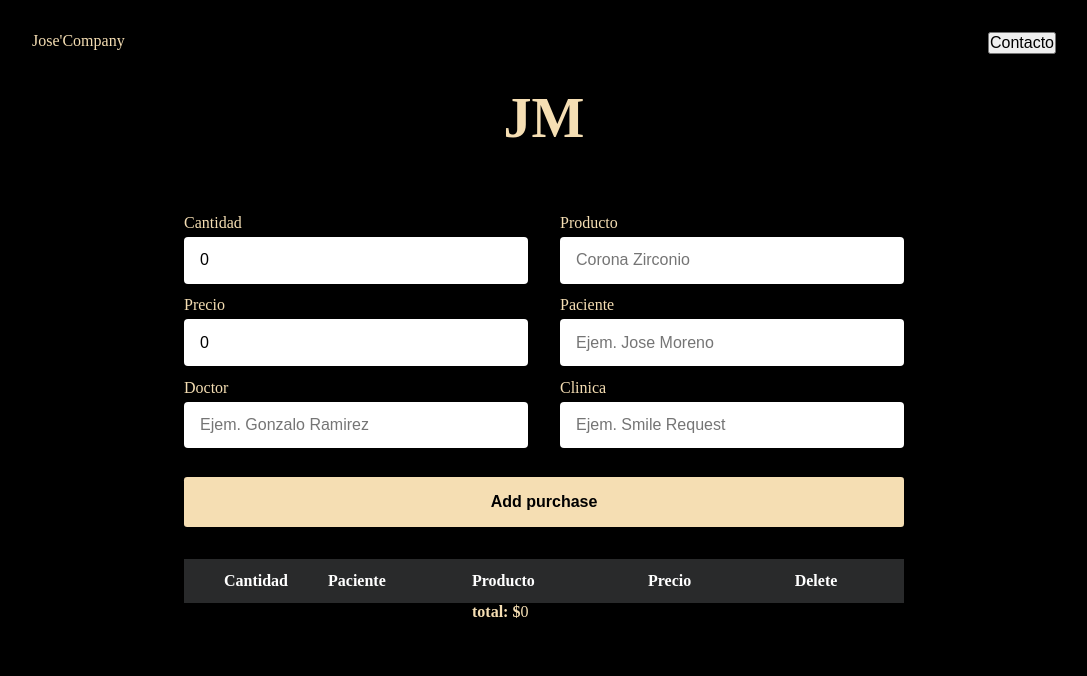
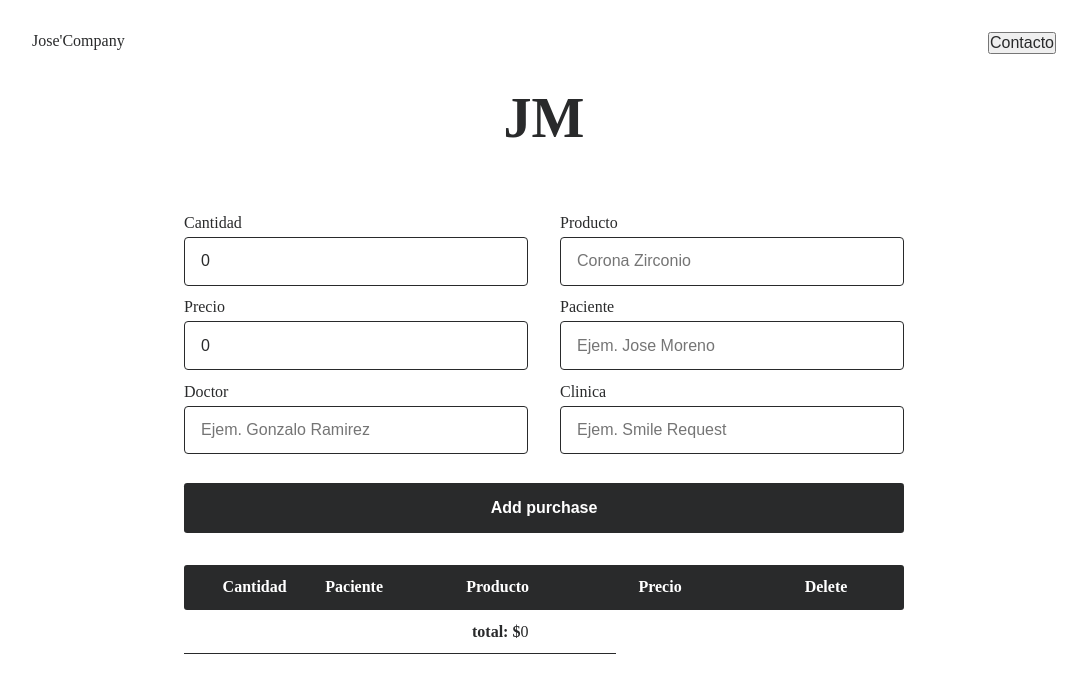
Before and after one commit to JooseMM/cuentas-PDF, a React (Vite) app: page / in a window 1280 px wide. Shown: the top 676 px of the page, without its empty margins (96-1183 px from the left). Built offline with nearby package versions, Linux system fonts and the light colour scheme.

Commit message:
add delete button and logic

```diff
--- a/src/App.css
+++ b/src/App.css
@@ -1,5 +1,9 @@
+:root {
+  --soft-black: #292A2B;
+}
 *, * > * {
   box-sizing: border-box;
+  color: var(--soft-black);
   padding: 0;
   margin: 0;
   font-size: 16px;
@@ -16,7 +20,7 @@ main {
 }
 input{
   padding: 0.9rem 1rem;
-  border: none;
+  border: solid 1px var(--soft-black);
   border-radius: 4px;
 }
 h1 {
@@ -69,7 +73,8 @@ h1 {
 .input-section .add-button {
   margin-top: 1rem;
   width: 100%;
-  background-color: wheat;
+  background-color: var(--soft-black);
+  color: white;
   outline: none;
   border: none;
   padding: 1rem;
@@ -84,6 +89,7 @@ thead {
   background-color: #292A2B;
   color: white;
   padding-block: 0.8rem;
+  border-radius: 3px;
 }
 tbody {
   padding: 0;
@@ -93,11 +99,26 @@ tbody {
 th {
   width: 9rem;
   text-align: left;
+  color: white;
 }
 td {
   padding-block: 1.5rem;
   width: 9rem;
   font-size: 16px;
+}
+tr {
+  border-bottom: solid 1px var(--soft-black);
+}
+tfoot > tr {
+  text-align: left;
+}
+tfoot th {
+  text-align: right;
+}
+tfoot td {
+  padding-block: 0.8rem;
+}
+.client {
 }
 .product {
   width: 11rem;
@@ -106,21 +127,10 @@ td {
   width: 7rem;
 }
 .delete {
-  width: 7rem;
-}
-tfoot > tr {
-  text-align: left;
-}
-tfoot th {
-  text-align: right;
-}
-tfoot td {
-  padding-block: 0;
+  width: 10rem;
+  text-align: center;
 }
 .qty {
   text-align: center;
 
 }
-.delete {
-  text-align: center;
-}
--- a/src/App.tsx
+++ b/src/App.tsx
@@ -12,7 +12,7 @@ function App() {
       <Navbar/>
     <main className="main-container">
       <InputInterface handleChange={handleChange} state={state} />
-      <OutputInterface state={state} total={total}/>
+      <OutputInterface state={state} handleChange={handleChange} total={total}/>
     </main>
     </>
   )
--- a/src/Components/InputInterface.tsx
+++ b/src/Components/InputInterface.tsx
@@ -11,6 +11,9 @@ const currentIndex = state.length - 1;
 	      <label htmlFor='productQuantity'>Cantidad</label>
 	      <input type="number" id="productQuantity"
 	      value={state[currentIndex].productQuantity}
+	      step={1}
+	      min={0}
+	      max={100}
 	      onChange={(e)=> handleChange(undefined, e.target.value, 'productQuantity')}
 	      />
 	  </div>
--- a/src/Components/OutputInterface.tsx
+++ b/src/Components/OutputInterface.tsx
@@ -1,8 +1,7 @@
 import { OutputInterfaceProps } from "../interfaces/interfaces";
 
-function OutputInterface({state, total}:OutputInterfaceProps){
+function OutputInterface({state, total, handleChange}:OutputInterfaceProps){
 const outputState = state.slice(0, state.length - 1);
-console.log(total)
 return (
       <table className="output-section flex-center">
 	<thead>
@@ -22,7 +21,7 @@ return (
 		<td className="client">{currentValue.clientName}</td>
 		<td className="product">{currentValue.productName}</td>
 		<td className="price">{`$${currentValue.productPrice}`}</td>
-		<td className="delete"><button>Delete</button></td>
+		<td className="delete"><button onClick={()=> handleChange(undefined, index, 'delete')}>Delete</button></td>
 	      </tr>
 	  )
 	})}
--- a/src/CustomHooks/reducerMethods.ts
+++ b/src/CustomHooks/reducerMethods.ts
@@ -2,12 +2,16 @@ import { ActionParams, PurchaseDetails } from "../interfaces/interfaces";
 export const initValue = { clientName: '', clientSeller: '', branch: '', productName: '', productQuantity: 0, productPrice: 0 };
 
 export function reducer(state:PurchaseDetails[], action:ActionParams):PurchaseDetails[] {
+    const initCopy = {...initValue};
   if(action.finish) {
-    const initCopy = {...initValue};
     const newState = [...state];
     const lastIndex = state.length - 1;
     newState[lastIndex].productPrice *= state[lastIndex].productQuantity;
     return [...newState, initCopy]
+  }
+  if(action.delete !== undefined ) {
+    const newState = state.length === 1 ? state.filter((_element, index)=> index != action.delete) : [initCopy];
+    return [...newState];
   }
   const newState = state.map((currentValue, index)=> {
     if(index === state.length - 1) {
--- a/src/CustomHooks/useAccountState.ts
+++ b/src/CustomHooks/useAccountState.ts
@@ -1,4 +1,4 @@
-import { FormEvent, useReducer, useState } from "react";
+import { FormEvent, useReducer } from "react";
 import { ActionParams } from "../interfaces/interfaces";
 import { reducer, initValue } from "./reducerMethods";
 
--- a/src/index.css
+++ b/src/index.css
@@ -1,6 +1,5 @@
 body {
-  background-color: black;
-  color: wheat;
+  background-color: white;
   width: 100%;
   margin: 0;
   box-sizing: border-box;
--- a/src/interfaces/interfaces.tsx
+++ b/src/interfaces/interfaces.tsx
@@ -14,7 +14,8 @@ export interface Product {
   price: number,
 }
 export interface ActionParams extends PurchaseDetails {
-  finish: boolean
+  finish: boolean,
+  delete: number
 }
 export interface PurchaseDetails {
 [key: string]: string | number | boolean;
@@ -31,5 +32,6 @@ export interface InputInterfaceProps {
 }
 export interface OutputInterfaceProps {
   state: PurchaseDetails[],
-  total: number
+  total: number,
+  handleChange: Function
 }
--- a/src/main.tsx
+++ b/src/main.tsx
@@ -6,5 +6,5 @@ import './index.css'
 ReactDOM.createRoot(document.getElementById('root')!).render(
   <React.StrictMode>
     <App />
-  </React.StrictMode>,
+  </React.StrictMode>
 )
```
